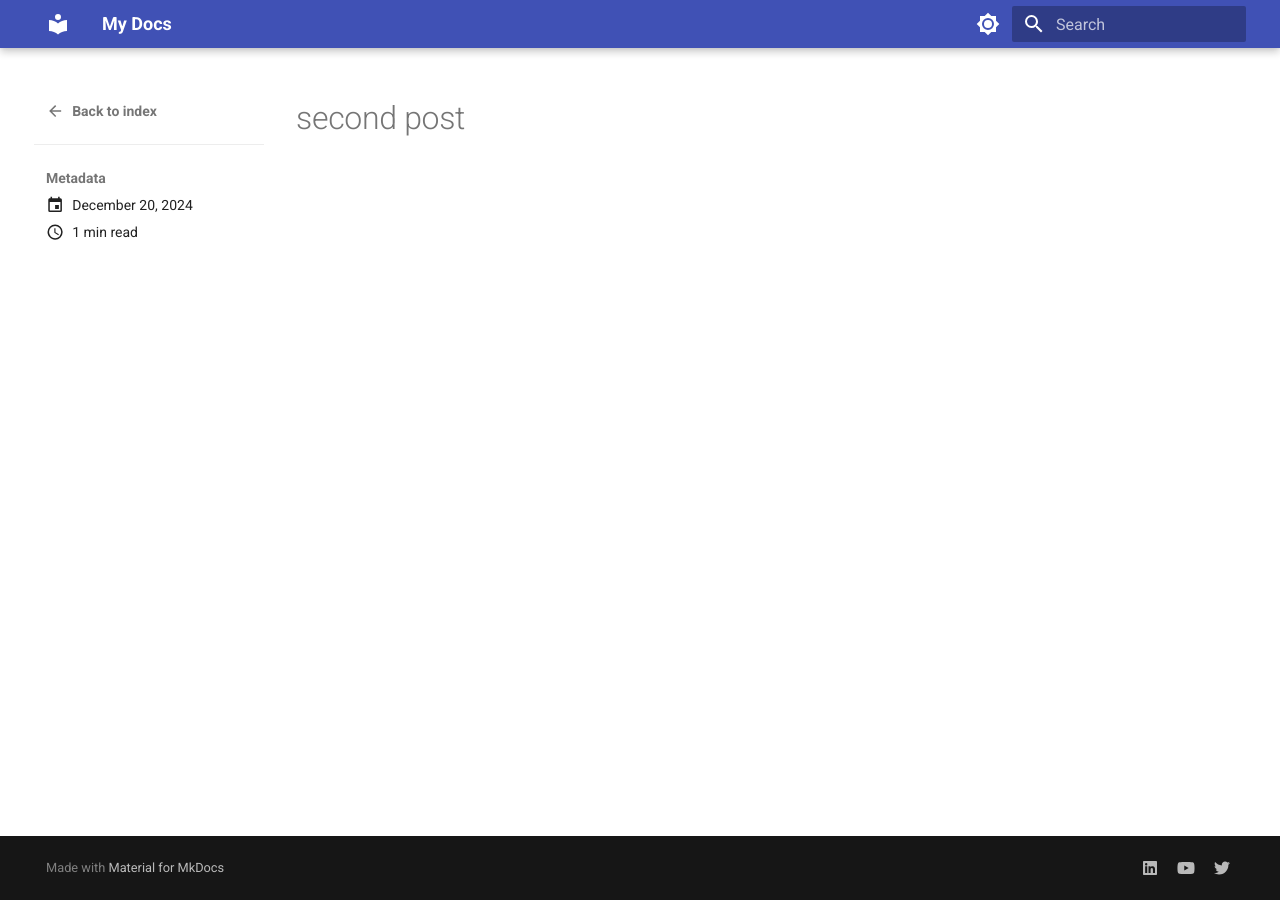
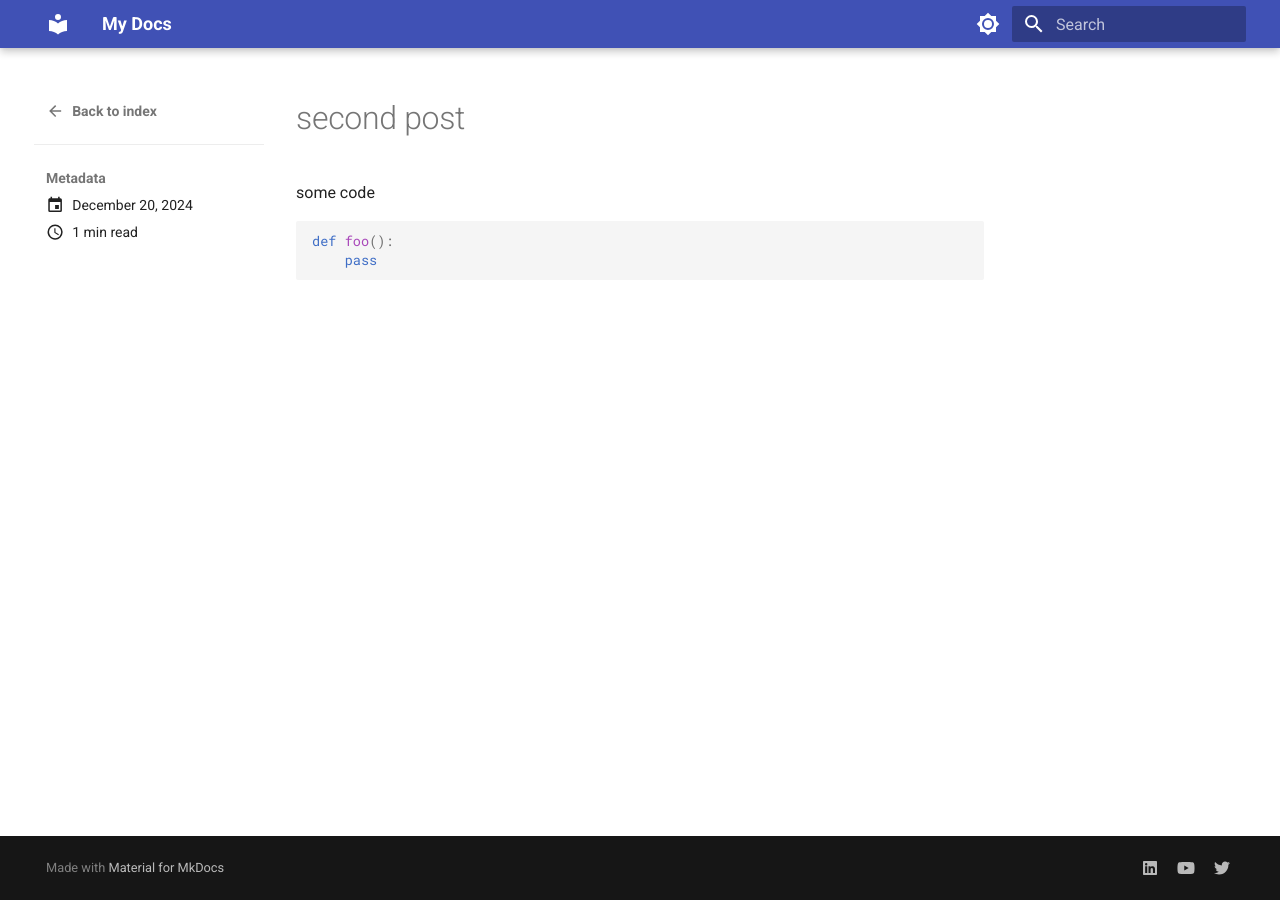
Before and after one commit to xiaochuany/blog, an MkDocs documentation site: the page built from docs/blog/posts/two.md, in a window 1280 px wide. Built offline with MkDocs 1.6.1 and Material for MkDocs 9.7.7, drawn with Linux system fonts in a browser that asks for light colours.

Commit message:
mdx: code

````diff
--- a/docs/blog/posts/two.md
+++ b/docs/blog/posts/two.md
@@ -4,3 +4,12 @@ date:
 ---
 
 # second post
+
+
+some code
+
+
+```py
+def foo():
+    pass
+```
--- a/mkdocs.yml
+++ b/mkdocs.yml
@@ -54,7 +54,14 @@ extra:
 markdown_extensions:
   - pymdownx.arithmatex:
       generic: true
-
+  # code block
+  - pymdownx.highlight:
+      anchor_linenums: true
+      line_spans: __span
+      pygments_lang_class: true
+  - pymdownx.inlinehilite
+  - pymdownx.snippets
+  - pymdownx.superfences
 
 extra_javascript:
   - js/mathjax.js
````
Also changed, not shown: README.md (+5 -1 lines), docs/blog/posts/one.md (+9 -0 lines).
